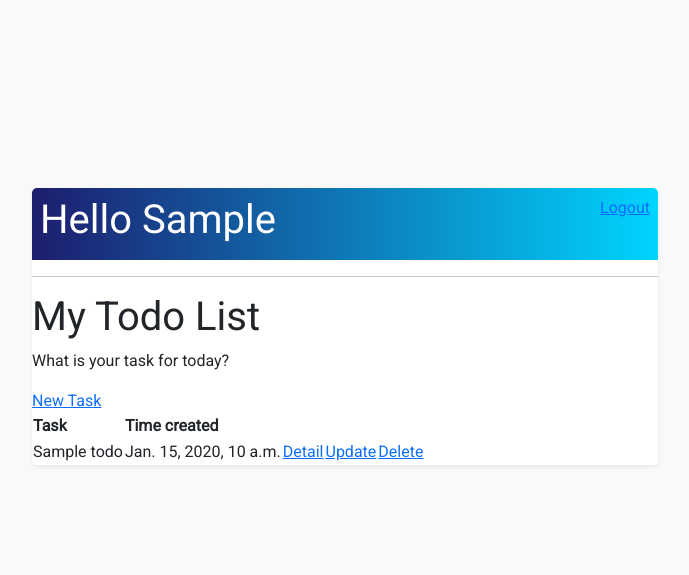
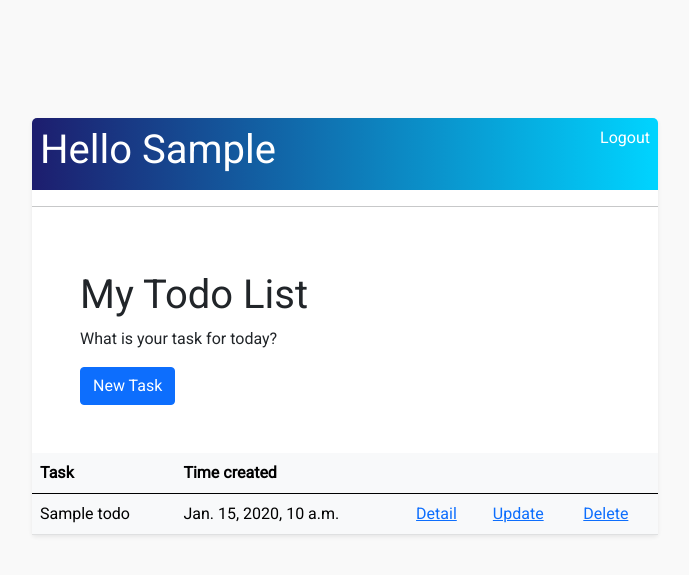
Before and after one commit to gjularic/todo-app, a Django app: page / in a window 1280 px wide. Shown: the top 575 px of the page, without its empty margins (295-984 px from the left). Run offline with Django 3.2, Linux system fonts and the light colour scheme; a user stored in the database is signed in; tables that the repository leaves empty hold one stand-in row (values such as "Sample post").

Commit message:
Style task table and new task button area

```diff
--- a/static/css/style.css
+++ b/static/css/style.css
@@ -17,3 +17,8 @@ body {
     border-radius: 5px 5px 0 0;
     background: linear-gradient(90deg, rgba(2,0,36,1) 0%, rgba(29,29,110,1) 0%, rgba(0,212,255,1) 100%);
 }
+
+.header-bar a {
+    color: #fff;
+    text-decoration: none;
+}
--- a/templates/todo/todo_list.html
+++ b/templates/todo/todo_list.html
@@ -13,15 +13,20 @@
 </div>
 
 <hr>
-<h1>My Todo List</h1>
-<p>What is your task for today?</p>
-<a href="{% url 'create' %}">New Task</a>
+<div class="p-5">
+    <h1>My Todo List</h1>
+    <p>What is your task for today?</p>
+    <a class="btn btn-primary" href="{% url 'create' %}">New Task</a>
+</div>
 <!-- Table to render out todo list tasks -->
-<table>
+<table class="table table-light">
     <thead>
         <tr>
             <th scope="col">Task</th>
             <th scope="col">Time created</th>
+            <th></th>
+            <th></th>
+            <th></th>
         </tr>
     </thead>
     <tbody>
```
